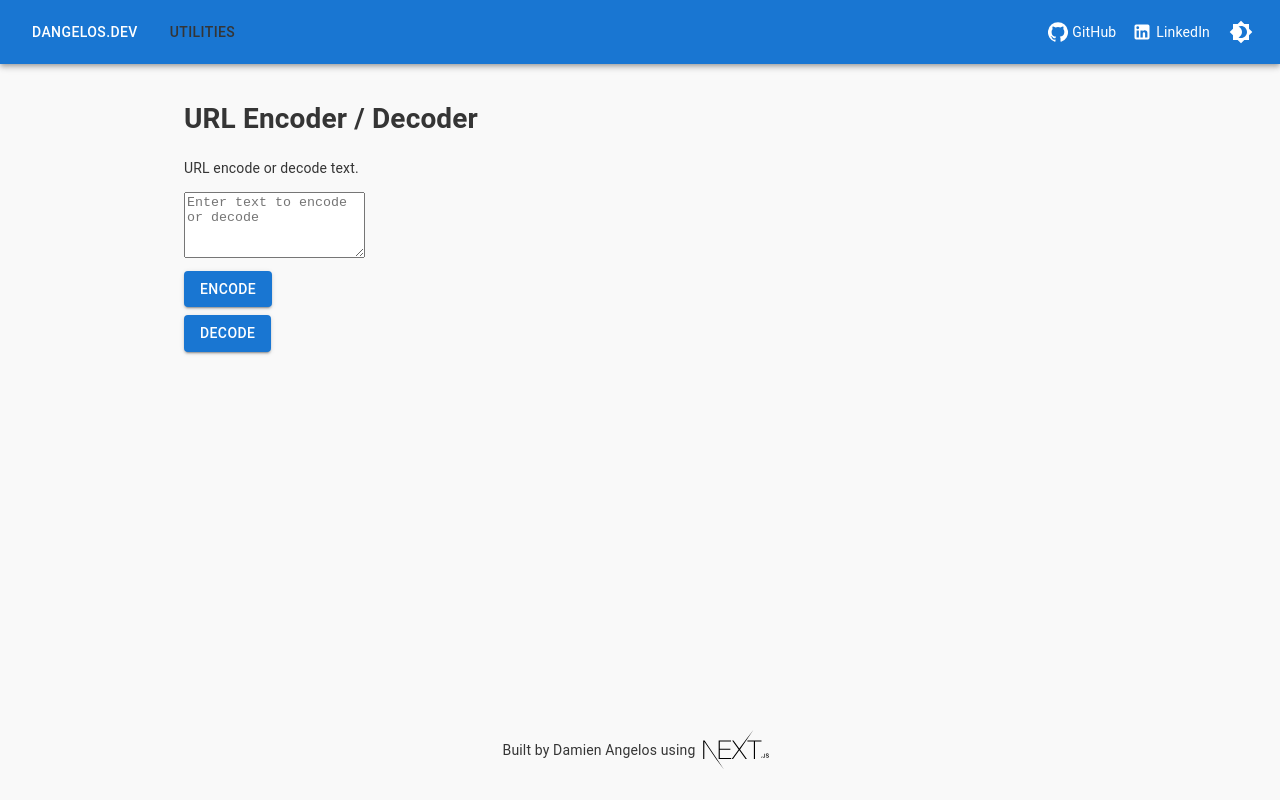
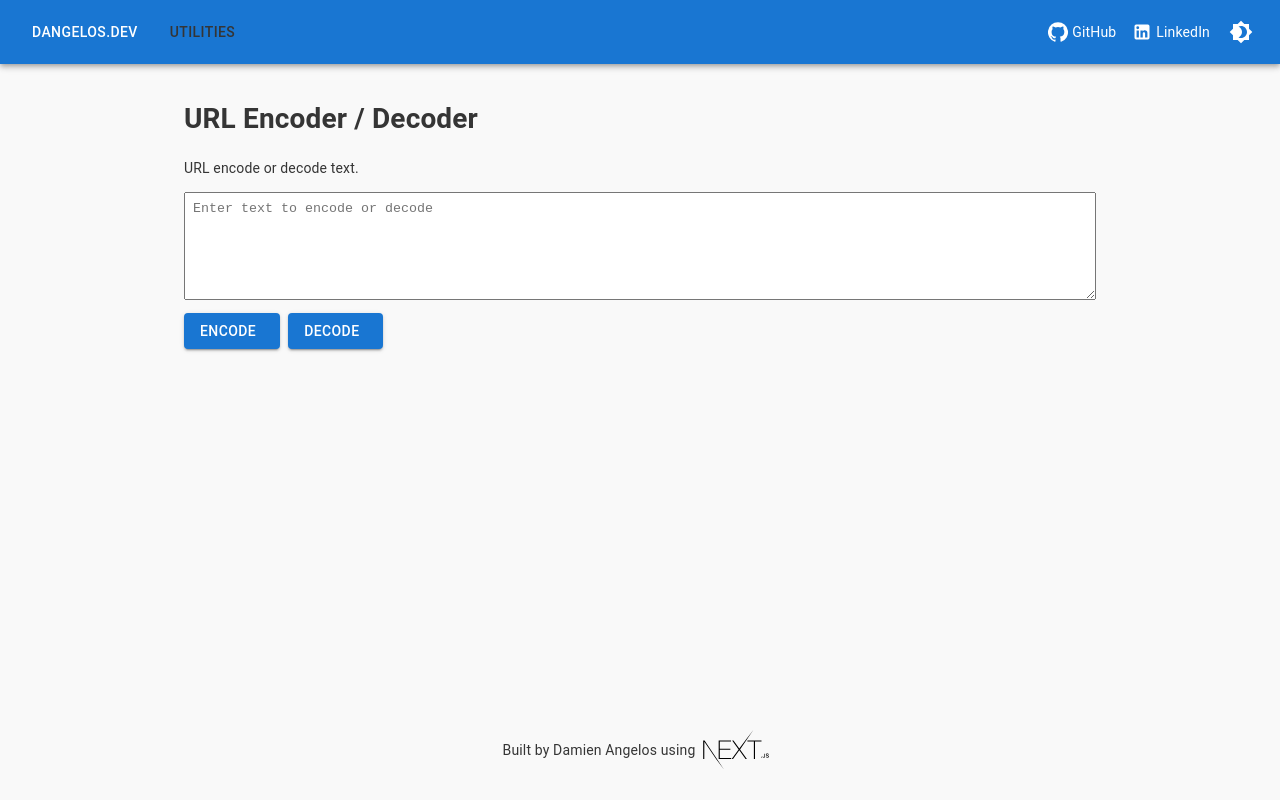
Before and after one commit to bostaunieux/dev-site, a Next.js app: page /tools/decoder in a window 1280 px wide. Built offline with nearby package versions, Linux system fonts and the light colour scheme.

Commit message:
fix textarea styling

```diff
--- a/pages/tools/decoder.module.css
+++ b/pages/tools/decoder.module.css
@@ -1,4 +1,12 @@
-.button {
+.buttons {
   margin-top: var(--spacing-02);
+}
+
+.buttons :not(:last-child) {
   margin-right: var(--spacing-02);
 }
+
+.textArea {
+  width: 100%;
+  padding: var(--spacing-02);
+}
--- a/pages/tools/decoder.tsx
+++ b/pages/tools/decoder.tsx
@@ -27,17 +27,16 @@
 
       <TextareaAutosize
         ref={textAreaRef}
+        className={styles.textArea}
         aria-label="Text to encode or decode"
-        rowsMin={4}
+        rowsMin={6}
         placeholder="Enter text to encode or decode"
       />
 
-      <div className={styles.button}>
+      <div className={styles.buttons}>
         <Button variant="contained" color="primary" onClick={encode}>
           Encode
         </Button>
-      </div>
-      <div className={styles.button}>
         <Button variant="contained" color="primary" onClick={decode}>
           Decode
         </Button>
```
